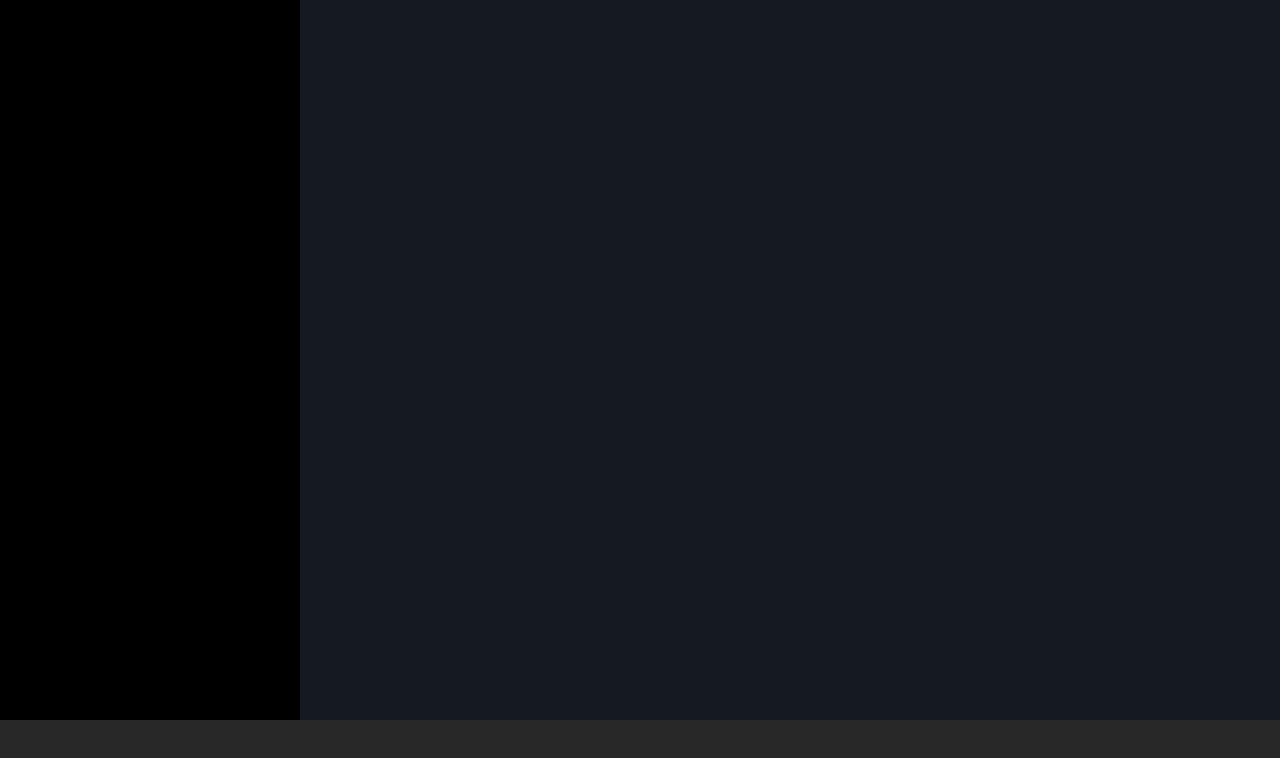
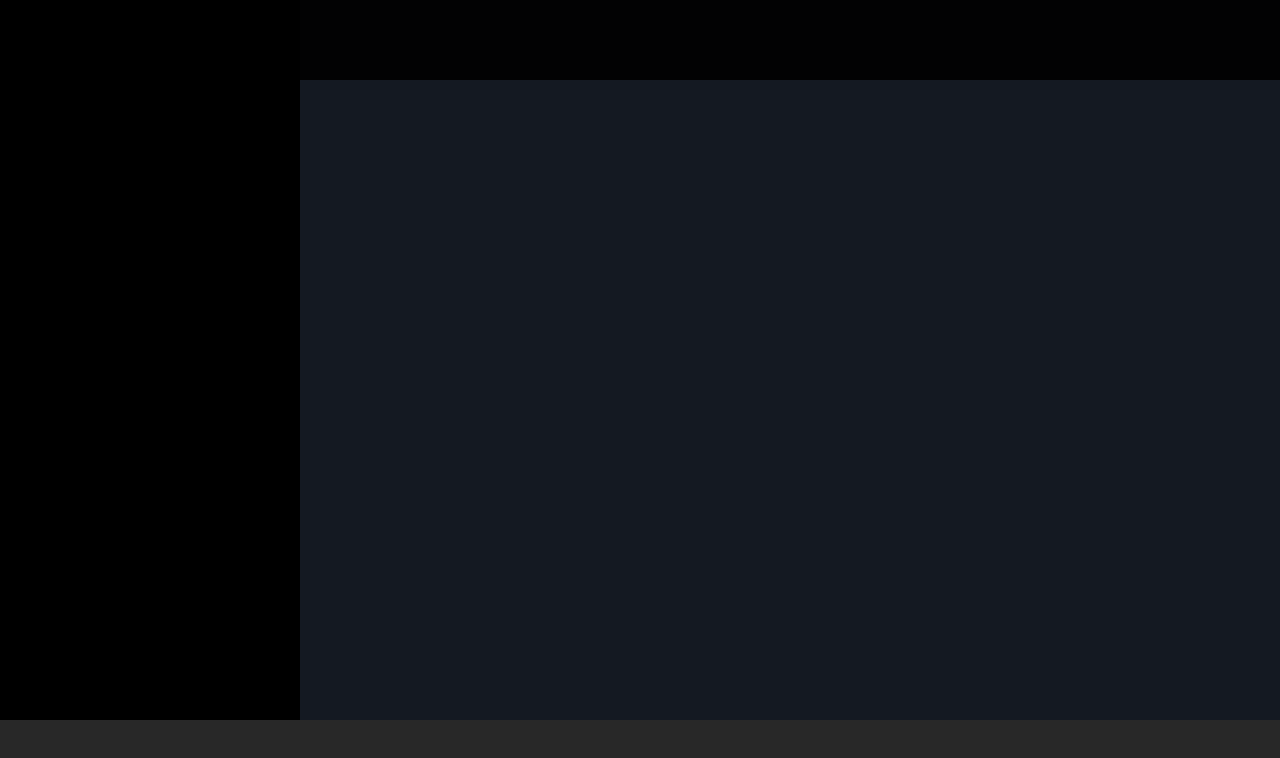
Before and after one commit to Angelo7x/html-css-spotifyweb, a plain HTML site: page index.html in a window 1280 px wide. Drawn offline with Linux system fonts and the light colour scheme.

Commit message:
fix sidebar + navtop

```diff
--- a/css/style.css
+++ b/css/style.css
@@ -7,10 +7,11 @@
 
 .nav-top {
     height: 80px;
-    background-color: rgba(20, 25, 34, 0.9);
+    background-color: rgba(0, 0, 0, 0.9);
     position: fixed;
-    z-index: 2;
+    z-index: 1;
     top: 0;
+    width: 100%;
 }
 
 .container-main {
--- a/index.html
+++ b/index.html
@@ -12,10 +12,10 @@
 </head>
 <body>
     <div class="container">
-        <main>
-            <div class="container-main">
+        <main class="container-main">
+            <div class="sidebar"></div>
+            <div>
                 <div class="nav-top"></div>
-                <div class="sidebar"></div>
             </div>
         </main>
         <footer>
```
